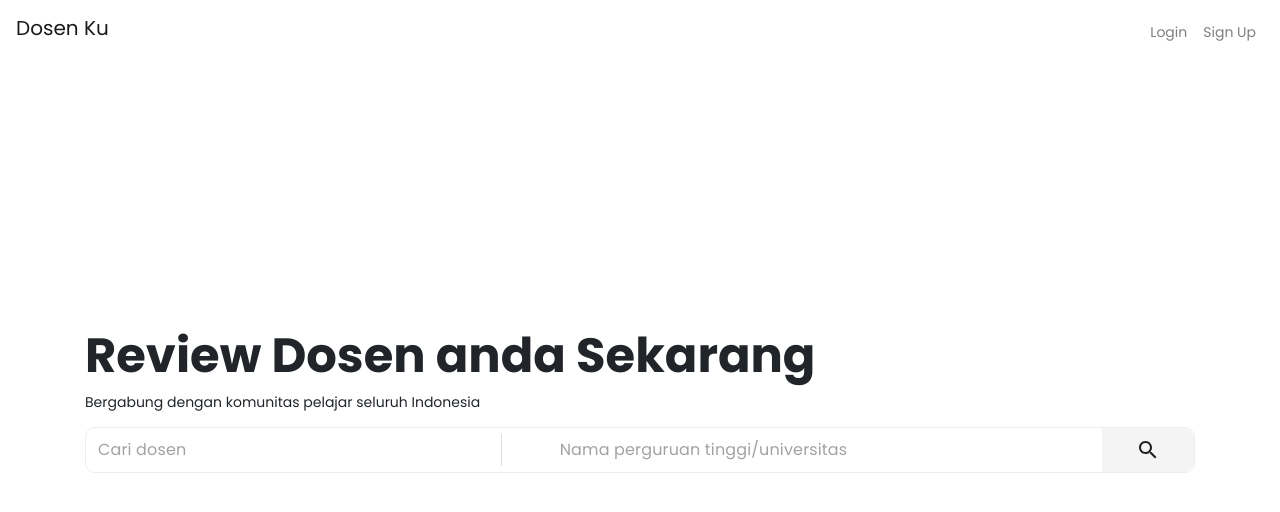
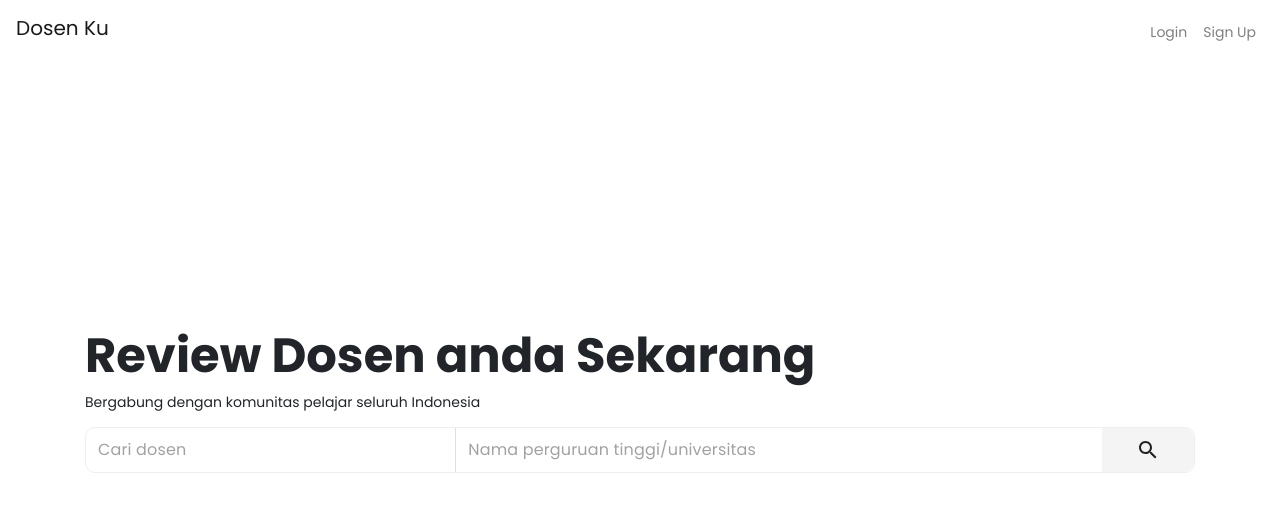
Before and after one commit to Harus-Bisa/frontendv2, a React (Create React App) app in the folder hb-v2/: page / in a window 1280 px wide. Shown: the top 512 px of the page. Built offline with nearby package versions, Linux system fonts and the light colour scheme.

Commit message:
search-box css fix

```diff
--- a/hb-v2/src/components/SearchBox/SearchBox.js
+++ b/hb-v2/src/components/SearchBox/SearchBox.js
@@ -42,10 +42,7 @@ function SearchBox(props){
                         <div className="col-md-4 search-input-wrapper">
                             <RevieweeSearch reviewee={reviewee} setReviewee={setReviewee} setSchool={setSchool}/>
                         </div>
-                        <div className="col-md-1 search-input-wrapper d-none d-md-block" style={{display:'flex'}}>
-                            <Divider orientation="vertical" style={{margin:'auto'}}/>
-                        </div>
-                        <div className="col-md-6 search-input-wrapper">
+                        <div className="col-md-7 search-input-wrapper left-border">
                             <UniversitySearch school={school} setSchool={setSchool}/>
                         </div>
                         <div className="col-md-1">
--- a/hb-v2/src/css/searchBox.css
+++ b/hb-v2/src/css/searchBox.css
@@ -36,9 +36,16 @@
   border-bottom: 0px;
 }
 
+.search-box .left-border{
+  border-left: 1px solid rgba(0, 0, 0, 0.12);
+}
+
 @media (max-width: 767px){
   .search-box .search-button{
     border-top-right-radius: 0;
     border-bottom-left-radius: 10px;
   }
+  .search-box .left-border{
+    border-left: 0px solid;
   }
+}
```
Lines whose indentation alone changed are shown as unchanged.
